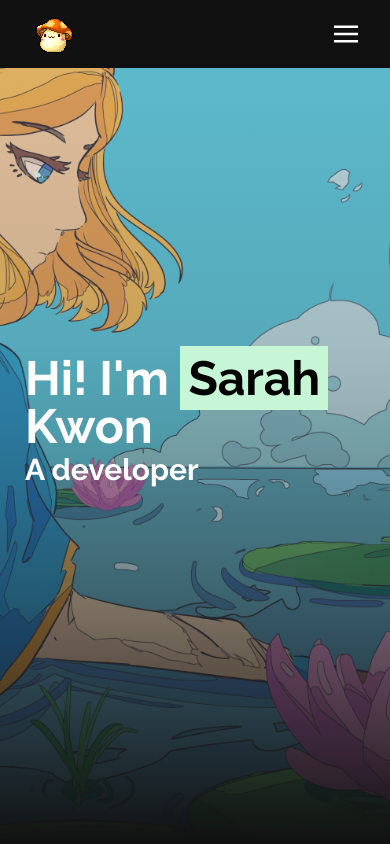
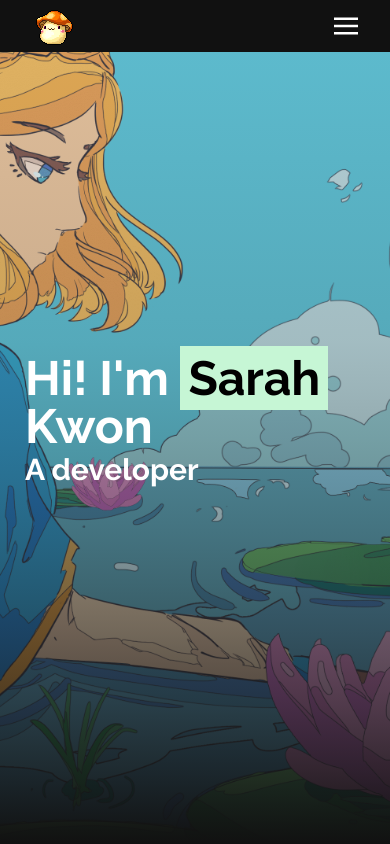
Before and after one commit to sarahkwon/sarahkwon.github.io, a React (Create React App) app: page / in a window 390 px wide. Shown: the top 844 px of the page. Built offline with nearby package versions, Linux system fonts and the light colour scheme; what highcharts-pattern-fill would draw is missing.

Commit message:
make navbar sizing smaller for mobile

```diff
--- a/src/components/NavBar/NavigationBar.js
+++ b/src/components/NavBar/NavigationBar.js
@@ -116,8 +116,8 @@ const NavBarContainer = ( { children, props } ) => {
       w='100%'
       pr={8}
       pl={8}
-      pt={3}
-      pb={3}
+      pt={[1, 2]}
+      pb={[1, 2]}
       bg={['#111111', scrolled ? '#111111' : 'transparent']}
       color={['white', 'white', 'primary.700', 'primary.700']}
       boxShadow={[scrolled ? '1px 1px 2px 0px #333333' : 'transparent']}
```
